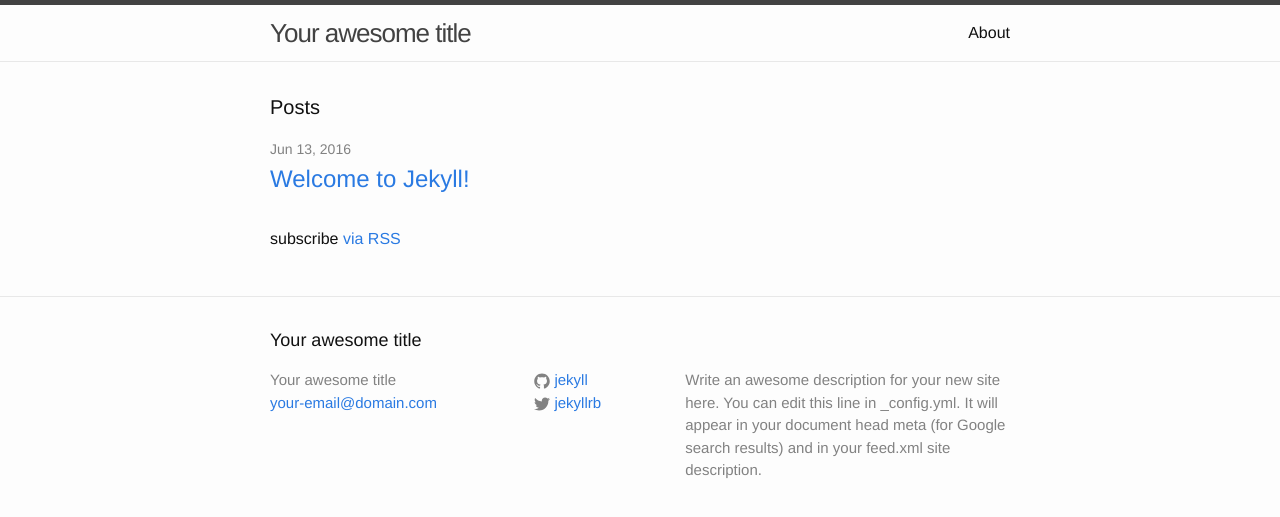
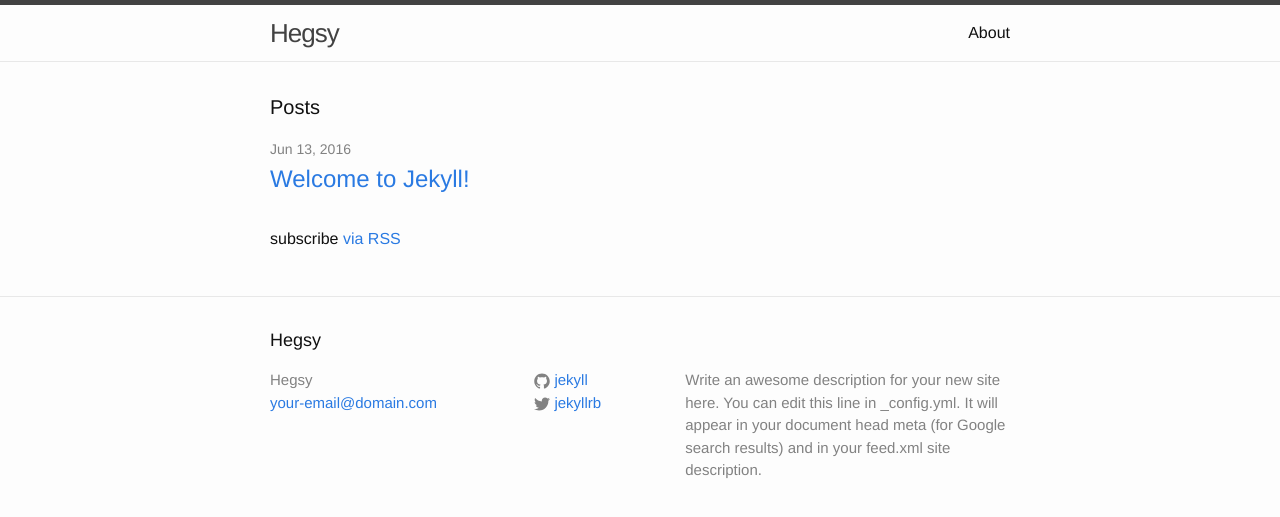
Before and after one commit to hegsy/hegsy.github.io, a Jekyll site: the page built from index.html, in a window 1280 px wide. Shown: the top 517 px of the page. Built offline with Jekyll 4.4.1, drawn with Linux system fonts in a browser that asks for light colours.

Commit message:
Title change
set ‘Hegsy’ as title

```diff
--- a/_config.yml
+++ b/_config.yml
@@ -6,7 +6,7 @@
 # 'jekyll serve'. If you change this file, please restart the server process.
 
 # Site settings
-title: Your awesome title
+title: Hegsy
 email: your-email@domain.com
 description: > # this means to ignore newlines until "baseurl:"
   Write an awesome description for your new site here. You can edit this
```
